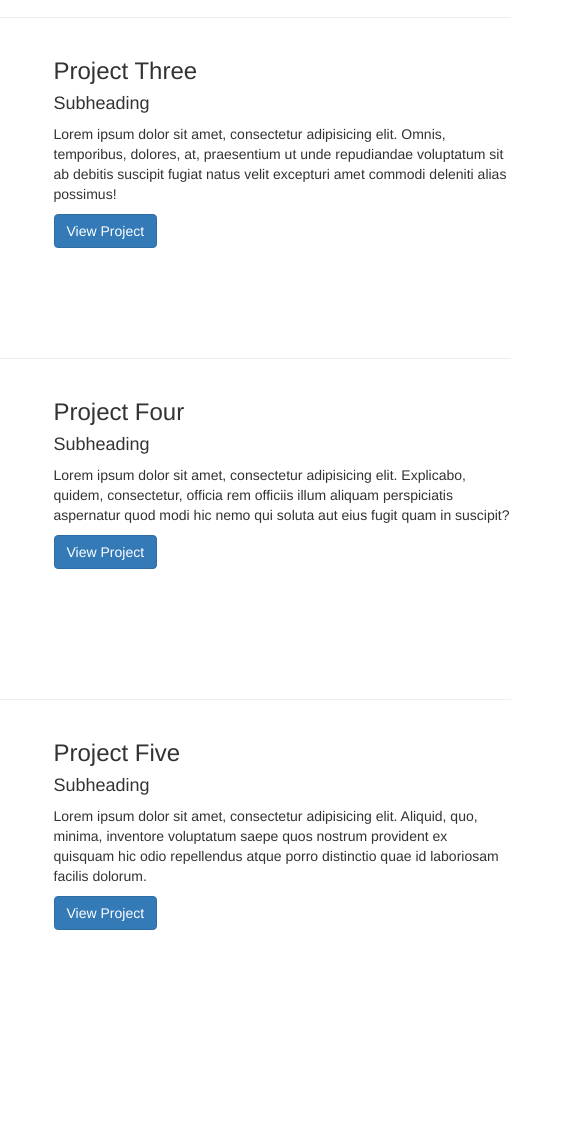
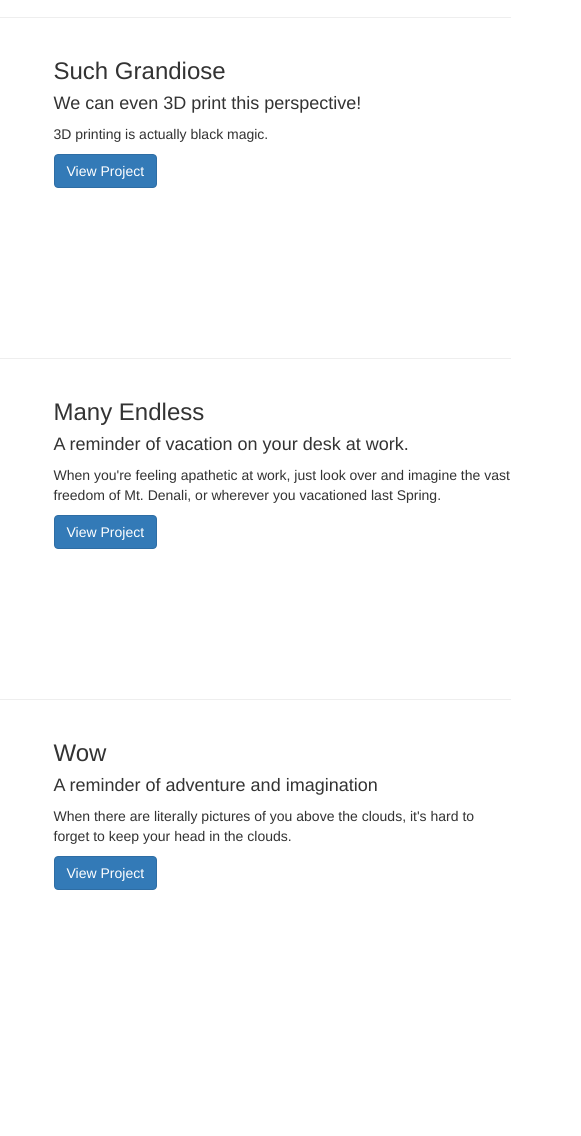
Before and after one commit to IanOlin/Codestellation2015, a plain HTML site: page portfolio-1-col.html in a window 1280 px wide. Shown: the part 1116-2252 px from the top of the page, 699-1280 px from the left. Drawn offline with Linux system fonts and the light colour scheme.

Commit message:
discouraging productivity

```diff
--- a/portfolio-1-col.html
+++ b/portfolio-1-col.html
@@ -143,9 +143,9 @@
                 </a>
             </div>
             <div class="col-md-5">
-                <h3>Project One</h3>
-                <h4>Subheading</h4>
-                <p>Lorem ipsum dolor sit amet, consectetur adipisicing elit. Laudantium veniam exercitationem expedita laborum at voluptate. Labore, voluptates totam at aut nemo deserunt rem magni pariatur quos perspiciatis atque eveniet unde.</p>
+                <h3>Handheld Representation of Your Trip</h3>
+                <h4>Reflect on where you've been!</h4>
+                <p>Perfect overview of your journey that fits in the palm of your hand.</p>
                 <a class="btn btn-primary" href="portfolio-item.html">View Project</i></a>
             </div>
         </div>
@@ -161,9 +161,9 @@
                 </a>
             </div>
             <div class="col-md-5">
-                <h3>Project Two</h3>
-                <h4>Subheading</h4>
-                <p>Lorem ipsum dolor sit amet, consectetur adipisicing elit. Ut, odit velit cumque vero doloremque repellendus distinctio maiores rem expedita a nam vitae modi quidem similique ducimus! Velit, esse totam tempore.</p>
+                <h3>Much Majesty</h3>
+                <h4>Nature is beautiful</h4>
+                <p>Capture the magnificence of earth with 3D printing magic.</p>
                 <a class="btn btn-primary" href="portfolio-item.html">View Project</i></a>
             </div>
         </div>
@@ -179,9 +179,9 @@
                 </a>
             </div>
             <div class="col-md-5">
-                <h3>Project Three</h3>
-                <h4>Subheading</h4>
-                <p>Lorem ipsum dolor sit amet, consectetur adipisicing elit. Omnis, temporibus, dolores, at, praesentium ut unde repudiandae voluptatum sit ab debitis suscipit fugiat natus velit excepturi amet commodi deleniti alias possimus!</p>
+                <h3>Such Grandiose</h3>
+                <h4>We can even 3D print this perspective!</h4>
+                <p>3D printing is actually black magic.</p>
                 <a class="btn btn-primary" href="portfolio-item.html">View Project</i></a>
             </div>
         </div>
@@ -198,9 +198,9 @@
                 </a>
             </div>
             <div class="col-md-5">
-                <h3>Project Four</h3>
-                <h4>Subheading</h4>
-                <p>Lorem ipsum dolor sit amet, consectetur adipisicing elit. Explicabo, quidem, consectetur, officia rem officiis illum aliquam perspiciatis aspernatur quod modi hic nemo qui soluta aut eius fugit quam in suscipit?</p>
+                <h3>Many Endless</h3>
+                <h4>A reminder of vacation on your desk at work.</h4>
+                <p>When you're feeling apathetic at work, just look over and imagine the vast freedom of Mt. Denali, or wherever you vacationed last Spring.</p>
                 <a class="btn btn-primary" href="portfolio-item.html">View Project</i></a>
             </div>
         </div>
@@ -216,9 +216,9 @@
                 </a>
             </div>
             <div class="col-md-5">
-                <h3>Project Five</h3>
-                <h4>Subheading</h4>
-                <p>Lorem ipsum dolor sit amet, consectetur adipisicing elit. Aliquid, quo, minima, inventore voluptatum saepe quos nostrum provident ex quisquam hic odio repellendus atque porro distinctio quae id laboriosam facilis dolorum.</p>
+                <h3>Wow</h3>
+                <h4>A reminder of adventure and imagination</h4>
+                <p>When there are literally pictures of you above the clouds, it's hard to forget to keep your head in the clouds.</p>
                 <a class="btn btn-primary" href="#">View Project</i></a>
             </div>
         </div>
```
